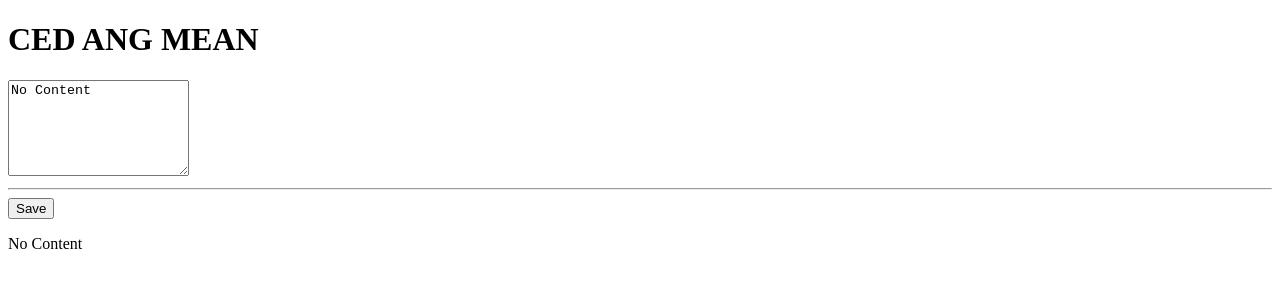
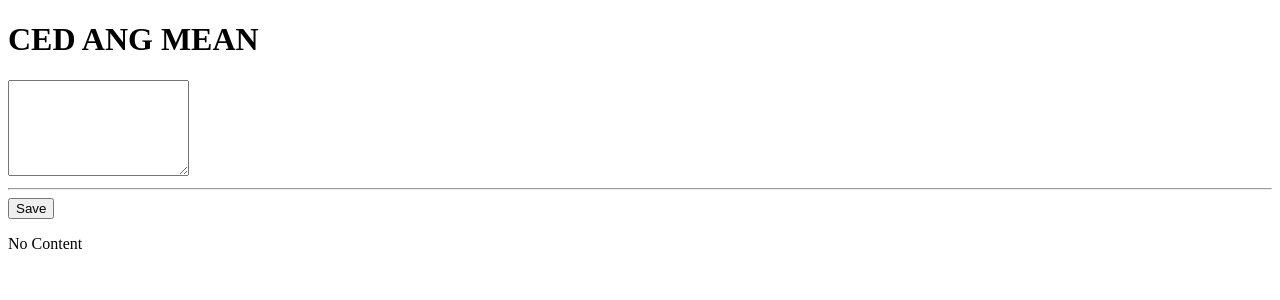
Before and after one commit to ctoxy/ced-ang-mean, an Angular app: page / in a window 1280 px wide. Shown: the top 300 px of the page. Built offline with nearby package versions, Linux system fonts and the light colour scheme.

Commit message:
two way binding

```diff
--- a/src/app/app.module.ts
+++ b/src/app/app.module.ts
@@ -4,7 +4,7 @@
 import { AppRoutingModule } from './app-routing.module';
 import { AppComponent } from './app.component';
 import { PostCreateComponent } from './components/posts/post-create/post-create.component';
-
+import { FormsModule } from '@angular/forms';
 
 
 @NgModule({
@@ -16,7 +16,8 @@
   ],
   imports: [
     BrowserModule,
-    AppRoutingModule
+    AppRoutingModule,
+    FormsModule,
   ],
   providers: [],
   bootstrap: [AppComponent]
--- a/src/app/components/posts/post-create/post-create.component.html
+++ b/src/app/components/posts/post-create/post-create.component.html
@@ -1,4 +1,4 @@
-<textarea  rows="6" [value]=newPost></textarea>
+<textarea  rows="6" [(ngModel)]="enteredValue"></textarea>
 <hr>
 <button (click)="onAddPost()">Save</button>
 <p>{{newPost}}</p>
--- a/src/app/components/posts/post-create/post-create.component.ts
+++ b/src/app/components/posts/post-create/post-create.component.ts
@@ -6,13 +6,14 @@
   styleUrls: ['./post-create.component.scss']
 })
 export class PostCreateComponent implements OnInit {
+  enteredValue = '';
   newPost = 'No Content';
   constructor() { }
 
   ngOnInit() {
   }
   onAddPost() {
-    this.newPost = 'some content';
+    this.newPost = this.enteredValue;
 
   }
 
```
